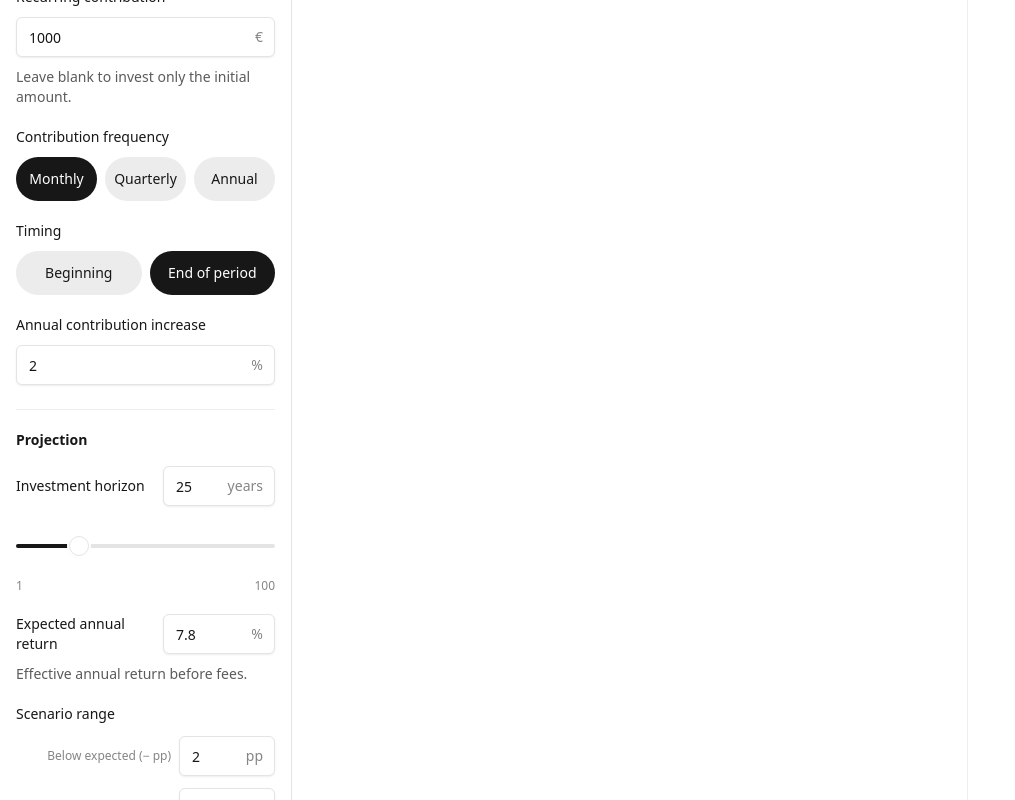
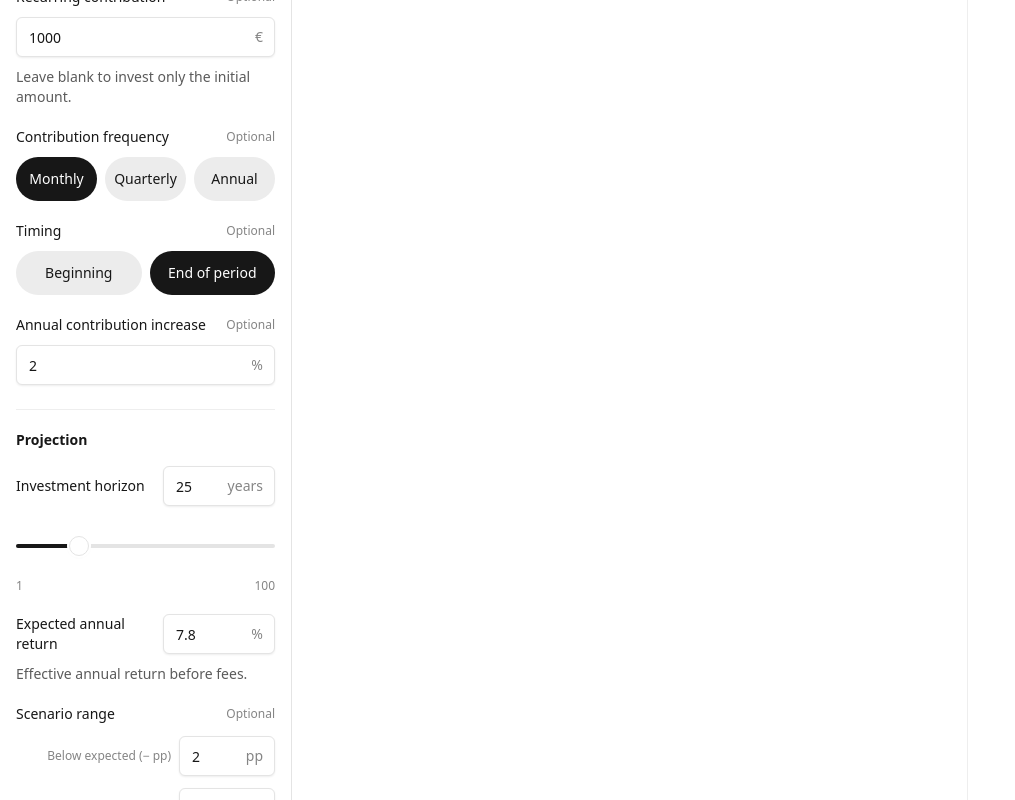
Before and after one commit to Manuelji022/incom, a Next.js app: page / in a window 1280 px wide. Shown: the part 340-1140 px from the top of the page, without its empty margins (0-1015 px from the left). Built offline with nearby package versions, Linux system fonts and the light colour scheme.

Commit message:
Mark optional projection inputs and add chart support

```diff
--- a/components/slider-fields.tsx
+++ b/components/slider-fields.tsx
@@ -17,13 +17,14 @@ export type SliderFieldProps = {
   step: number;
   description?: string;
   valueText?: (value: number) => string;
+  optional?: boolean;
 };
 
 function isStepAligned(value: number, min: number, step: number) {
   return Math.abs((value - min) / step - Math.round((value - min) / step)) < 1e-8;
 }
 
-export function SliderField({ id, name, label, unit, defaultValue, min, max, step, description, valueText }: SliderFieldProps) {
+export function SliderField({ id, name, label, unit, defaultValue, min, max, step, description, valueText, optional = false }: SliderFieldProps) {
   const [value, setValue] = useState(defaultValue);
   const [draft, setDraft] = useState(String(defaultValue));
   const descriptionId = description ? `${id}-description` : undefined;
@@ -32,7 +33,10 @@ export function SliderField({ id, name, label, unit, defaultValue, min, max, ste
   return (
     <Field>
       <div className="flex items-center justify-between gap-3">
-        <FieldLabel id={labelId} htmlFor={id}>{label}</FieldLabel>
+        <div className="flex min-w-0 flex-1 items-center justify-between gap-3">
+          <FieldLabel id={labelId} htmlFor={id}>{label}</FieldLabel>
+          {optional ? <span className="shrink-0 text-xs font-normal text-tertiary-foreground">Optional</span> : null}
+        </div>
         <div className="relative w-28 shrink-0">
           <Input
             id={id}
@@ -89,6 +93,7 @@ export type ScenarioRangeFieldProps = {
   defaultUpperSpread?: number;
   step?: number;
   maxSpread?: number;
+  optional?: boolean;
 };
 
 export function ScenarioRangeField({
@@ -101,6 +106,7 @@ export function ScenarioRangeField({
   defaultUpperSpread = 2,
   step = 0.1,
   maxSpread = 10,
+  optional = false,
 }: ScenarioRangeFieldProps) {
   const [lowerSpread, setLowerSpread] = useState(defaultLowerSpread);
   const [upperSpread, setUpperSpread] = useState(defaultUpperSpread);
@@ -120,7 +126,10 @@ export function ScenarioRangeField({
   return (
     <Field>
       <div className="flex flex-wrap items-center justify-between gap-3">
-        <FieldLabel id={labelId}>{label}</FieldLabel>
+        <div className="flex min-w-0 flex-1 items-center justify-between gap-3">
+          <FieldLabel id={labelId}>{label}</FieldLabel>
+          {optional ? <span className="shrink-0 text-xs font-normal text-tertiary-foreground">Optional</span> : null}
+        </div>
         <div className="flex flex-wrap justify-end gap-3">
           <div className="flex items-center gap-2">
             <label htmlFor={`${id}-lower`} className="text-xs text-tertiary-foreground">Below expected (− pp)</label>
@@ -244,7 +253,7 @@ export function ProjectionSliderFields() {
         </div>
         <FieldDescription id="expected-annual-return-description">Effective annual return before fees.</FieldDescription>
       </Field>
-      <ScenarioRangeField id="scenario-range" label="Scenario range" expectedReturn={expectedReturn} defaultLowerSpread={2} defaultUpperSpread={2} step={0.1} maxSpread={10} />
+      <ScenarioRangeField id="scenario-range" label="Scenario range" expectedReturn={expectedReturn} defaultLowerSpread={2} defaultUpperSpread={2} step={0.1} maxSpread={10} optional />
     </>
   );
 }
--- a/components/ui/numeric-field.tsx
+++ b/components/ui/numeric-field.tsx
@@ -9,6 +9,7 @@ type NumericFieldProps = {
   name: string;
   unit: string;
   description?: string;
+  optional?: boolean;
 } & Omit<
   ComponentProps<typeof Input>,
   "id" | "name" | "type"
@@ -21,6 +22,7 @@ function NumericField({
   unit,
   defaultValue,
   description,
+  optional = false,
   className = "",
   disabled,
   "aria-describedby": ariaDescribedBy,
@@ -31,7 +33,10 @@ function NumericField({
 
   return (
     <Field disabled={disabled}>
-      <FieldLabel htmlFor={id}>{label}</FieldLabel>
+      <div className="flex items-center justify-between gap-3">
+        <FieldLabel htmlFor={id}>{label}</FieldLabel>
+        {optional ? <span className="shrink-0 text-xs font-normal text-tertiary-foreground">Optional</span> : null}
+      </div>
       <div className="relative">
         <Input
           {...inputProps}
--- a/components/ui/segmented-control.tsx
+++ b/components/ui/segmented-control.tsx
@@ -19,6 +19,7 @@ type SegmentedControlProps<Value extends string = string> = Omit<
   defaultValue?: Value;
   onValueChange?: (value: Value) => void;
   required?: boolean;
+  optional?: boolean;
 };
 
 function SegmentedControl<Value extends string = string>({
@@ -29,6 +30,7 @@ function SegmentedControl<Value extends string = string>({
   defaultValue,
   onValueChange,
   required,
+  optional = false,
   disabled,
   className = "",
   ...props
@@ -42,8 +44,11 @@ function SegmentedControl<Value extends string = string>({
       data-slot="segmented-control"
       className={`min-w-0 ${className}`.trim()}
     >
-      <legend className="mb-2.5 text-sm font-medium leading-5 text-primary-foreground">
-        {label}
+      <legend className="mb-2.5 w-full text-sm font-medium leading-5 text-primary-foreground">
+        <span className="flex items-center justify-between gap-3">
+          <span>{label}</span>
+          {optional ? <span className="shrink-0 text-xs font-normal text-tertiary-foreground">Optional</span> : null}
+        </span>
       </legend>
       <div className="grid auto-cols-fr grid-flow-col gap-2">
         {options.map((option) => (
--- a/package.json
+++ b/package.json
@@ -10,6 +10,7 @@
   },
   "dependencies": {
     "@base-ui/react": "^1.9.0",
+    "@tanstack/charts": "^1.1.0",
     "next": "16.3.8",
     "react": "19.2.8",
     "react-dom": "19.2.8"
```
Also changed, not shown: 1 other file (tests, documents, lock files or other folders).
